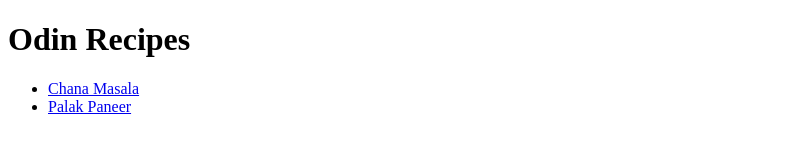
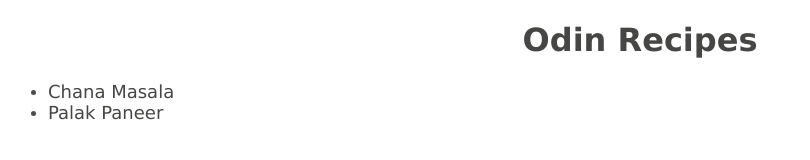
Before and after one commit to TechieVinita/odin-recipes, a plain HTML site: page index.html in a window 1280 px wide. Shown: the whole page, without its empty margins (0-810 px from the left). Drawn offline with Linux system fonts and the light colour scheme.

Commit message:
add styles in the odin-recipes page

```diff
--- a/index.html
+++ b/index.html
@@ -3,12 +3,13 @@
     <head>
         <meta charset="utf-8">
         <title>Odin Recipes</title>
+        <link rel="stylesheet" href="style.css">
     </head>
     <body>
         <h1>Odin Recipes</h1>
-        <ul>
-            <li><a href="./recipes/chana-masala.html">Chana Masala</a></li>
-            <li><a href="./recipes/palak-paneer.html">Palak Paneer</a></li>
+        <ul id="recipes-list">
+            <li class="recipes-list-item"><a href="./recipes/chana-masala.html">Chana Masala</a></li>
+            <li class="recipes-list-item"><a href="./recipes/palak-paneer.html">Palak Paneer</a></li>
         </ul>
     </body>
 </html>
--- /dev/null
+++ b/style.css
@@ -0,0 +1,25 @@
+*{
+    font-family: Verdana, Geneva, Tahoma, sans-serif;
+    background-color: rgb(255, 255, 255);
+    color: rgb(77, 77, 77);
+}
+
+h1{
+    text-align: center;
+}
+
+h1, h3{
+    color: rgb(70, 70, 69);
+}
+
+.recipes-list-item a{
+    text-decoration: none;
+    color: rgb(70, 70, 69);
+    font-size: 18px;
+    list-style: none;
+}
+
+#recipe-img{
+    height: auto;
+    width: 400px;
+}
```
Also changed, not shown: recipes/chana-masala.html (+2 -1 lines), recipes/palak-paneer.html (+2 -1 lines).
